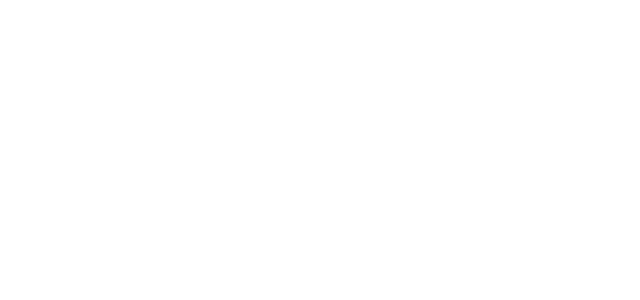
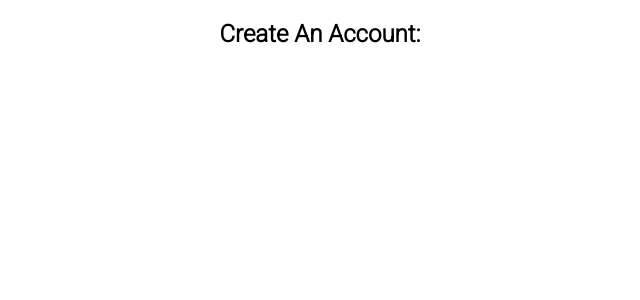
Before and after one commit to levydlior/recipe-app, a React (Create React App) app in the folder frontend/: page /create-account in a window 1280 px wide. Shown: the top 300 px of the page, without its empty margins (320-960 px from the left). Built offline with nearby package versions, Linux system fonts and the light colour scheme.

Commit message:
added MUI, styled-components, create account

```diff
--- a/frontend/package.json
+++ b/frontend/package.json
@@ -4,6 +4,7 @@
   "version": "0.1.0",
   "private": true,
   "dependencies": {
+    "@mui/material": "^5.11.12",
     "@testing-library/jest-dom": "^5.14.1",
     "@testing-library/react": "^13.0.0",
     "@testing-library/user-event": "^13.2.1",
@@ -15,6 +16,7 @@
     "react-dom": "^18.2.0",
     "react-router-dom": "^6.8.2",
     "react-scripts": "5.0.1",
+    "styled-components": "^5.3.8",
     "typescript": "^4.4.2",
     "web-vitals": "^2.1.0"
   },
@@ -43,6 +45,7 @@
     ]
   },
   "devDependencies": {
-    "@types/react-router": "^5.1.20"
+    "@types/react-router": "^5.1.20",
+    "@types/styled-components": "^5.1.26"
   }
 }
--- a/frontend/src/App.tsx
+++ b/frontend/src/App.tsx
@@ -1,8 +1,7 @@
-
 import './App.css';
 import Layout from './components/Layout/Layout';
 
-function App() {
+const App = () => {
   return (
     <div className="App">
       <Layout />
--- /dev/null
+++ b/frontend/src/components/CreateAnAccount.styles.ts
@@ -0,0 +1,6 @@
+import styled from "styled-components";
+
+export const CreateAnAccountFormDiv = styled.div`
+  display: flex;
+  justify-content: center;
+`;
--- /dev/null
+++ b/frontend/src/components/CreateAnAccount/CreateAnAccount.tsx
@@ -0,0 +1,17 @@
+import { CreateAnAccountFormDiv } from "../CreateAnAccount.styles"
+
+export const CreateAnAccount = () => {
+  return (
+    <CreateAnAccountFormDiv>
+        <h2>
+            Create An Account:
+        </h2>
+        <form>
+
+        </form>
+
+        </CreateAnAccountFormDiv>
+  )
+}
+
+export default CreateAnAccount
--- a/frontend/src/components/Layout/Layout.tsx
+++ b/frontend/src/components/Layout/Layout.tsx
@@ -1,22 +1,33 @@
 import { useState } from "react";
+import { Routes, Route } from "react-router";
 import { userType } from "../../GeneralTypes/GeneralTypes";
+import { CreateAnAccount } from "../CreateAnAccount/CreateAnAccount";
+import { MainContent } from "../MainContent/MainContent";
 
-const Layout = () => {
+export const Layout = () => {
   const [loggedUser, setLoggedUser] = useState<userType | undefined>(undefined);
   const [authorized, setAuthorized] = useState<boolean>(false);
 
 
- if (!authorized) {
-    return <div></div>;
-  }
+  // if (!authorized) {
+  //   return <div>false auth</div>;
+  // }
 
 
   return (
     <div>
-        {/* // {loggedUser
-        //     ?app content goes here
-        //     : create or login
-        // } */}
+      {!loggedUser ?
+        <Routes>
+          <Route path="/" element={<CreateAnAccount />} />
+          <Route path="/create-account" element={<CreateAnAccount />} />
+        </Routes>
+        :
+        <Routes>
+          <Route path="/"
+            element={<MainContent />}
+          />
+        </Routes>
+      }
     </div>
   )
 }
--- /dev/null
+++ b/frontend/src/components/MainContent/MainContent.tsx
@@ -0,0 +1,8 @@
+
+export const MainContent = () => {
+  return (
+    <div>Logged and good</div>
+  )
+}
+
+export default MainContent
```
Also changed, not shown: frontend/src/index.tsx (+7 -3 lines), 2 other files (tests, documents, lock files or other folders). Lines whose indentation alone changed are shown as unchanged.
